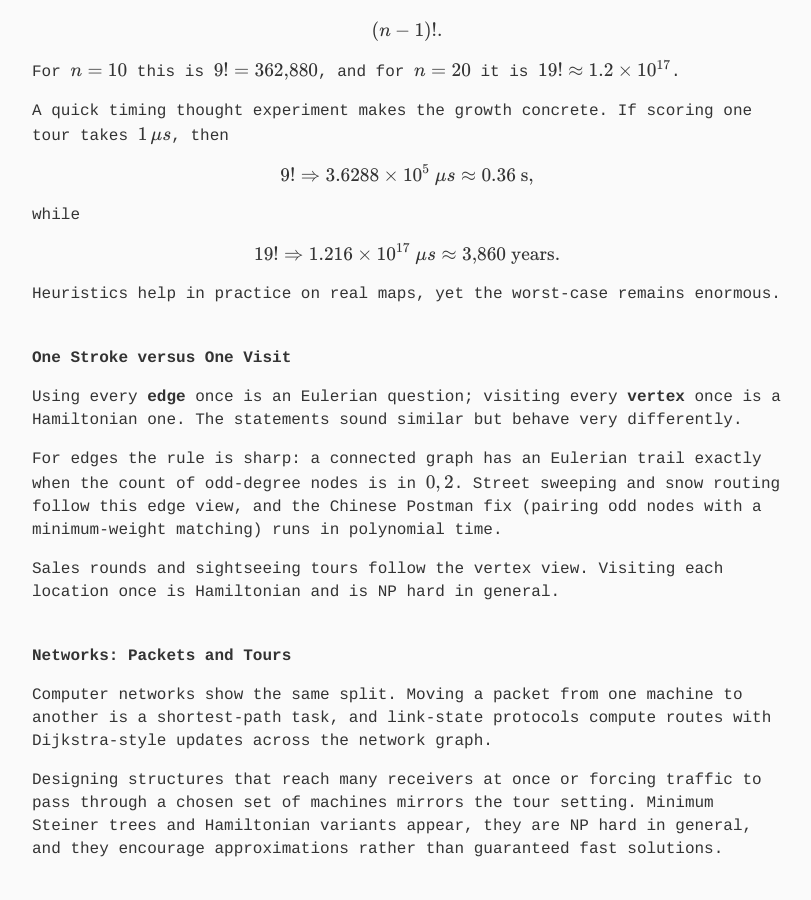
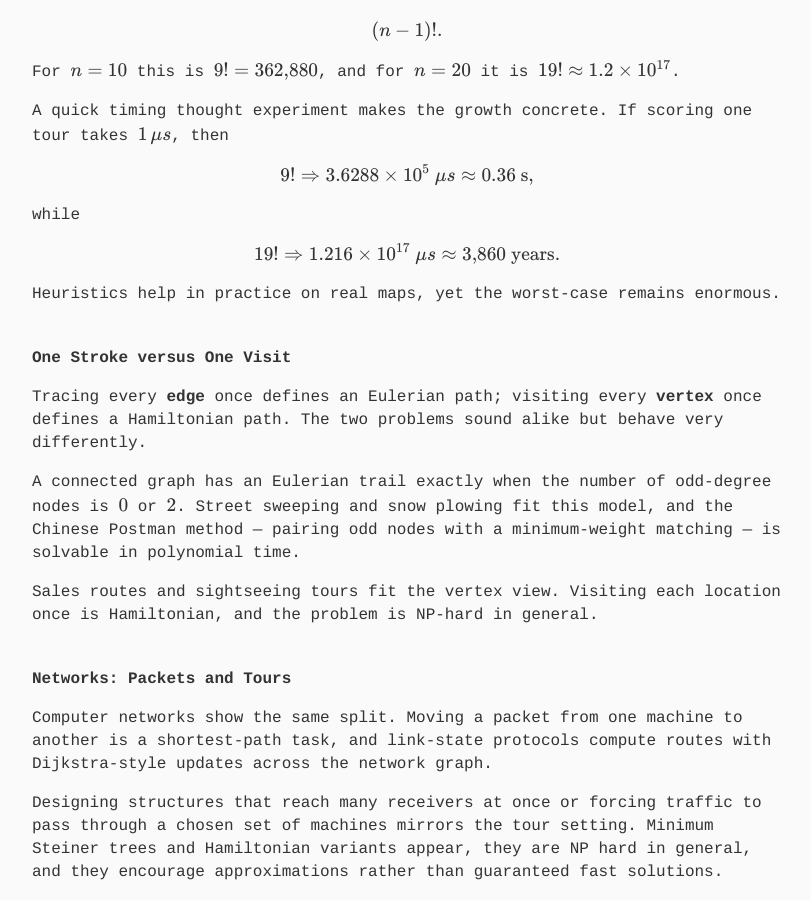
Before and after one commit to gcol33/blog, a Jekyll site: the page built from _posts/2025-09-12-the-map-always-knows.md, in a window 1280 px wide and 900 px high, scrolled down 2143 px. Shown: the whole window, without its empty margins (233-1044 px from the left). Built offline with Jekyll 4.4.1, drawn with Linux system fonts in a browser that asks for light colours; before the commit the page ends 3020 px from its top, so only the background shows below that.

Commit message:
update blog post

```diff
--- a/_posts/2025-09-12-the-map-always-knows.md
+++ b/_posts/2025-09-12-the-map-always-knows.md
@@ -94,11 +94,11 @@ Heuristics help in practice on real maps, yet the worst-case remains enormous.
 
 ## One Stroke versus One Visit
 
-Using every **edge** once is an Eulerian question; visiting every **vertex** once is a Hamiltonian one. The statements sound similar but behave very differently.
+Tracing every **edge** once defines an Eulerian path; visiting every **vertex** once defines a Hamiltonian path. The two problems sound alike but behave very differently.
 
-For edges the rule is sharp: a connected graph has an Eulerian trail exactly when the count of odd-degree nodes is in $\{0,2\}$. Street sweeping and snow routing follow this edge view, and the Chinese Postman fix (pairing odd nodes with a minimum-weight matching) runs in polynomial time.
+A connected graph has an Eulerian trail exactly when the number of odd-degree nodes is $0$ or $2$. Street sweeping and snow plowing fit this model, and the Chinese Postman method — pairing odd nodes with a minimum-weight matching — is solvable in polynomial time.
 
-Sales rounds and sightseeing tours follow the vertex view. Visiting each location once is Hamiltonian and is NP hard in general.
+Sales routes and sightseeing tours fit the vertex view. Visiting each location once is Hamiltonian, and the problem is NP-hard in general.
 
 ## Networks: Packets and Tours
 
```
